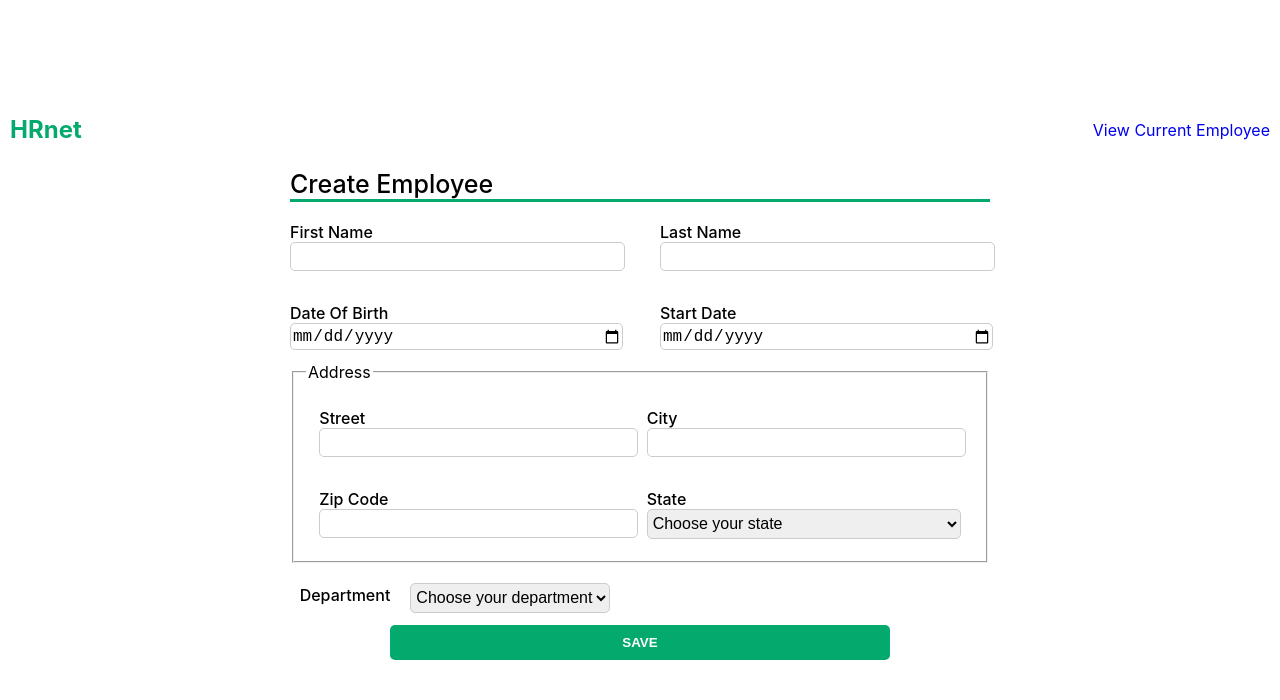
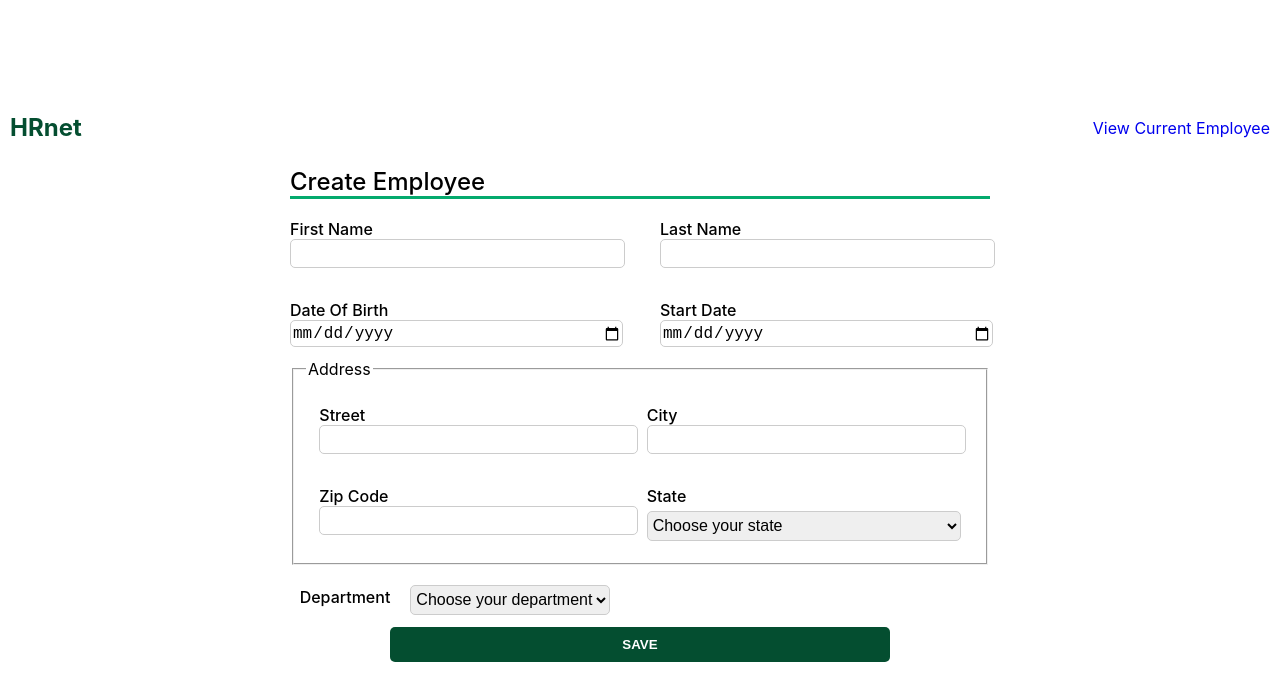
Before and after one commit to SandyTzns/Hrnet, a React (Create React App) app in the folder hrnet/: page / in a window 1280 px wide. Shown: the top 700 px of the page. Built offline with nearby package versions, Linux system fonts and the light colour scheme.

Commit message:
updates to increase performances

```diff
--- a/hrnet/src/components/Form.js
+++ b/hrnet/src/components/Form.js
@@ -47,24 +47,30 @@ export default function Form() {
     <div className="employee_form">
       <Nav />
       <div className="container">
-        <div className="title">Create Employee</div>
+        <h2>Create Employee</h2>
         <form onSubmit={Submit}>
           <div className="user-details">
             <div className="input-box">
-              <label className="details">First Name</label>
+              <label htmlFor="firstName" className="details">
+                First Name
+              </label>
               <input
                 type="text"
                 name="firstName"
+                id="firstName"
                 value={formData.firstName}
                 onChange={handleChange}
                 required
               ></input>
             </div>
             <div className="input-box">
-              <label className="details">Last Name</label>
+              <label htmlFor="lastName" className="details">
+                Last Name
+              </label>
               <input
                 type="text"
                 name="lastName"
+                id="lastName"
                 value={formData.lastName}
                 onChange={handleChange}
                 required
@@ -99,30 +105,39 @@ export default function Form() {
             <fieldset className="adress">
               <legend>Address</legend>
               <div className="input-box">
-                <label className="details">Street</label>
+                <label htmlFor="street" className="details">
+                  Street
+                </label>
                 <input
                   type="text"
                   name="street"
+                  id="street"
                   value={formData.street}
                   onChange={handleChange}
                   required
                 ></input>
               </div>
               <div className="input-box">
-                <label className="details">City</label>
+                <label htmlFor="city" className="details">
+                  City
+                </label>
                 <input
                   type="text"
                   name="city"
+                  id="city"
                   value={formData.city}
                   onChange={handleChange}
                   required
                 ></input>
               </div>
               <div className="input-box">
-                <label className="details">Zip Code</label>
+                <label htmlFor="zipCode" className="details">
+                  Zip Code
+                </label>
                 <input
                   type="number"
                   name="zipCode"
+                  id="zipCode"
                   value={formData.zipCode}
                   onChange={handleChange}
                   required
@@ -130,11 +145,12 @@ export default function Form() {
               </div>
 
               <div className="input-box select-box">
-                <label className="details" id="state">
+                <label htmlFor="state" className="details">
                   State
                 </label>
                 <select
                   name="state"
+                  id="state"
                   value={formData.state}
                   onChange={handleChange}
                   required
@@ -147,9 +163,12 @@ export default function Form() {
               </div>
             </fieldset>
             <div id="department-box" className="input-box">
-              <label className="details">Department</label>
+              <label htmlFor="department" className="details">
+                Department
+              </label>
               <select
                 name="department"
+                id="department"
                 value={formData.department}
                 onChange={handleChange}
                 required
--- a/hrnet/src/css/form.css
+++ b/hrnet/src/css/form.css
@@ -25,10 +25,10 @@
   padding: 25px 30px;
   border-radius: 5px;
 }
-.container .title {
-  font-size: 25px;
+h2 {
   font-weight: 500;
   border-bottom: 3px solid #04aa6d;
+  margin: 0;
 }
 
 .container form .user-details {
@@ -98,7 +98,7 @@ fieldset {
   font-weight: 700;
   width: 500px;
   padding: 10px;
-  background-color: #04aa6d;
+  background-color: #044e30;
   border: none;
   border-radius: 5px;
   cursor: pointer;
--- a/hrnet/src/css/nav.css
+++ b/hrnet/src/css/nav.css
@@ -10,7 +10,7 @@ nav h1 {
 }
 
 .logo {
-  color: #04aa6d;
+  color: #044e30;
   text-decoration: none;
 }
 
--- a/hrnet/src/css/table.css
+++ b/hrnet/src/css/table.css
@@ -41,7 +41,7 @@ table th {
   padding-top: 12px;
   padding-bottom: 12px;
   text-align: center;
-  background-color: #04aa6d;
+  background-color: #044e30;
   color: white;
 }
 
```
